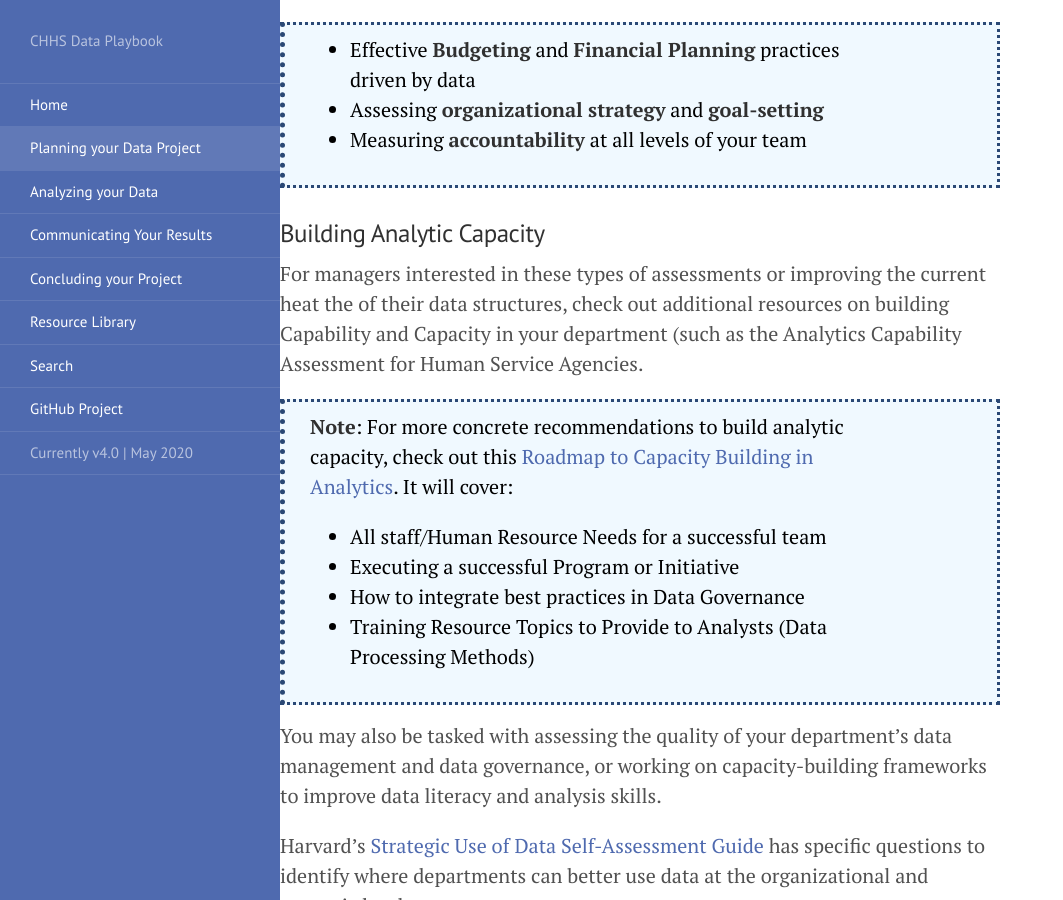
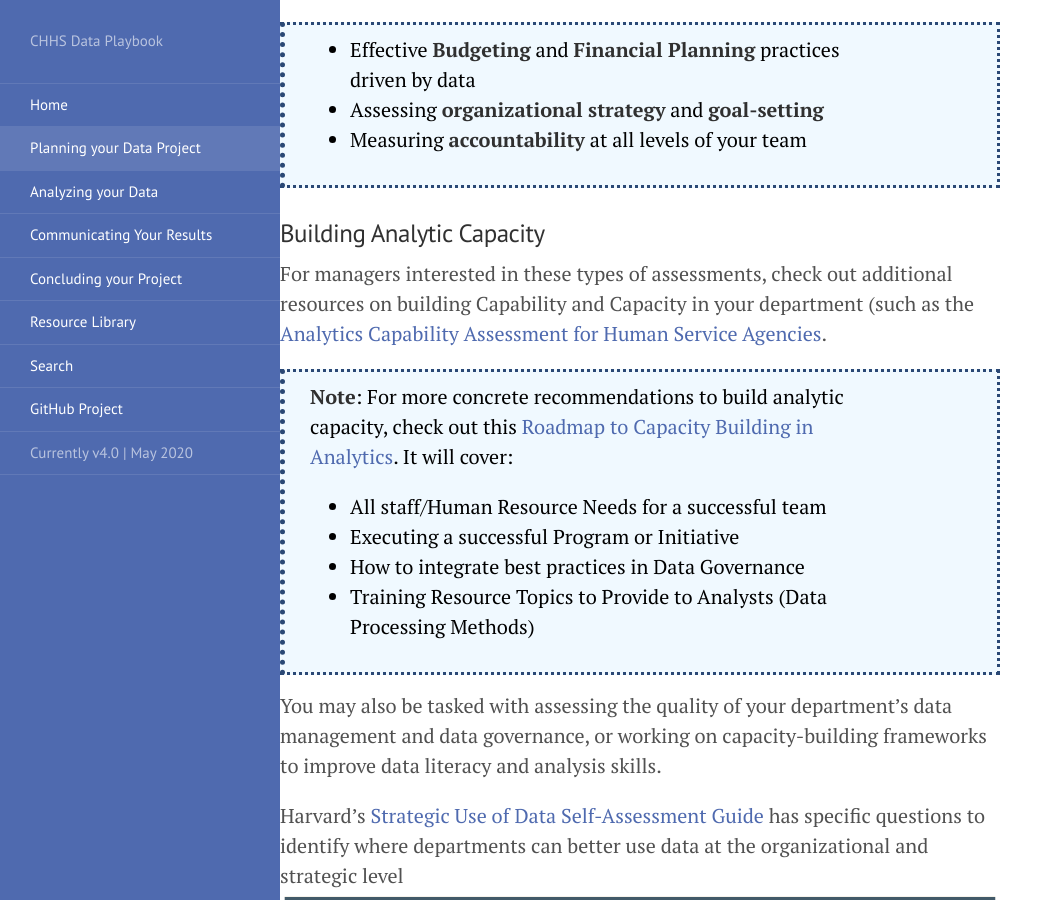
Before and after one commit to chhsdata/dataplaybook, a Jekyll site: the page built from 1_plan.md, in a window 1280 px wide and 900 px high, scrolled down 11761 px. Shown: the whole window, without its empty margins (0-1063 px from the left). Built offline with Jekyll 4.4.1, drawn with Linux system fonts in a browser that asks for light colours; part of the change alters nothing that is shown.

Commit message:
final edits

```diff
--- a/1_plan.md
+++ b/1_plan.md
@@ -196,7 +196,7 @@ It is imperative for managers to regularly assess and improve how effectively th
 
 ### Building Analytic Capacity
 
-For managers interested in these types of assessments or improving the current heat the of their data structures, check out additional resources on building Capability and Capacity in your department (such as the Analytics Capability Assessment for Human Service Agencies.
+For managers interested in these types of assessments, check out additional resources on building Capability and Capacity in your department (such as the [Analytics Capability Assessment for Human Service Agencies](https://chhsdata.github.io/dataplaybook/documents/APHSA-Analytic-Capability-Roadmap-1-0-for-Human-Services-Agencies.pdf).
 
 >**Note**: For more concrete recommendations to build analytic capacity, check out this [Roadmap to Capacity Building in Analytics](https://chhsdata.github.io/dataplaybook/documents/APHSA-Roadmap-to-Capacity-Building-in-Analytics-White-Paper.pdf). It will cover:
 >* All staff/Human Resource Needs for a successful team
--- a/_config.yml
+++ b/_config.yml
@@ -2,8 +2,8 @@
 title:            DATA PLAYBOOK
 tagline:          'California Health and Human Services Agency'
 description:      'CHHS Data Playbook'
-url:              'https://gellertnp.github.io/dataplaybook'
-baseurl:          'https://gellertnp.github.io/dataplaybook'
+url:              'https://chhsdata.github.io/dataplaybook'
+baseurl:          'https://chhsdata.github.io/dataplaybook'
 
 # markdown:         CommonMarkGhPages
 
@@ -15,7 +15,7 @@ author:
 version:          4.0 | May 2020
 
 github:
-  repo:           https://github.com/gellertnp/DataPlaybook
+  repo:           https://github.com/chhsdata/DataPlaybook
 
 # Google Analytics
 google_analytics: UA-56144207-2
```
